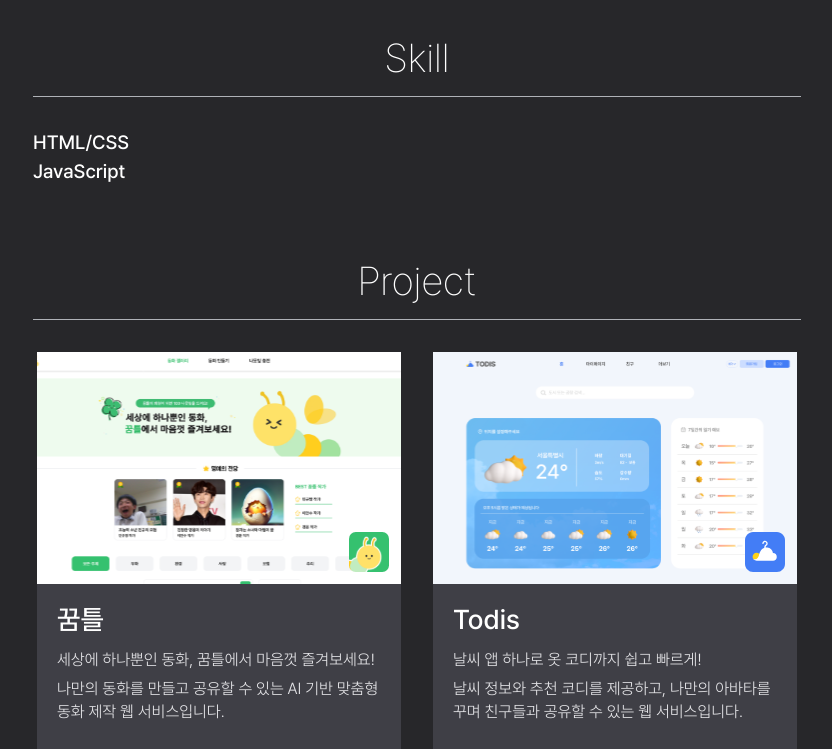
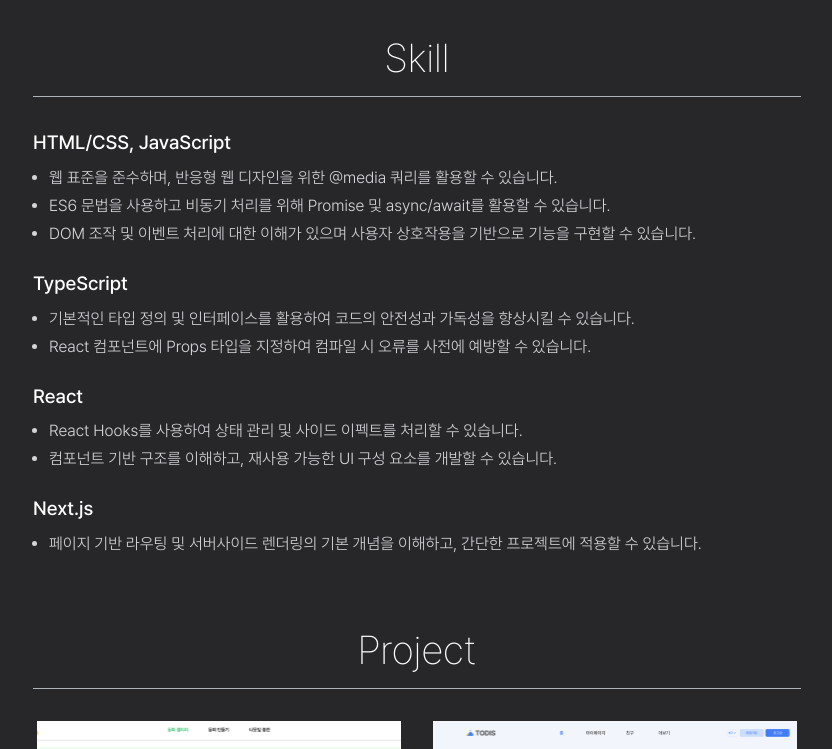
Before and after one commit to nagyeongyun/portfolio, a React (Create React App) app: page / in a window 1280 px wide. Shown: the part 820-1569 px from the top of the page, without its empty margins (223-1055 px from the left). Built offline with nearby package versions, Linux system fonts and the light colour scheme.

Commit message:
feat: skill 섹션 추가

```diff
--- a/src/components/section/SectionContent.tsx
+++ b/src/components/section/SectionContent.tsx
@@ -8,7 +8,9 @@
       className={`flex flex-row mt-0.5 items-center ${click ? 'underline-animation cursor-pointer' : ''}`}
     >
       <div className="flex items-center">
-        <p className="text-[1rem] mb-0">◦ {content}</p>
+        <ul className="list-disc list-inside text-[1rem]">
+          <li>{content}</li>
+        </ul>
         {click && (
           <OpenDetail className="w-[0.77rem] h-[0.77rem] ml-[0.35rem] mb-[0.05rem]" />
         )}
--- a/src/data/project0.ts
+++ b/src/data/project0.ts
@@ -1,11 +1,11 @@
-import { ProjectDetailProps } from 'types/Modal';
+import { ProjectDetail } from 'types/Modal';
 import image0 from '../assets/img/pj0-page0.png';
 import image1 from '../assets/img/pj0-page1.png';
 import image2 from '../assets/img/pj0-page2.png';
 import image3 from '../assets/img/pj0-page3.png';
 import dev0 from '../assets/img/pj0-dev0.gif';
 
-export const project0: ProjectDetailProps = {
+export const project0: ProjectDetail = {
   title: 'Todis',
   subTitle: '날씨 맞춤 코디 추천 웹 서비스',
   duration: '2023.07 - 2023.08',
--- a/src/data/project1.ts
+++ b/src/data/project1.ts
@@ -1,4 +1,4 @@
-import { ProjectDetailProps } from 'types/Modal';
+import { ProjectDetail } from 'types/Modal';
 import image0 from '../assets/img/pj1-page0.png';
 import image1 from '../assets/img/pj1-page1.png';
 import image2 from '../assets/img/pj1-page2.png';
@@ -10,7 +10,7 @@
 import dev2 from '../assets/img/pj1-dev2.png';
 import dev3 from '../assets/img/pj1-dev3.png';
 
-export const project1: ProjectDetailProps = {
+export const project1: ProjectDetail = {
   title: '꿈틀',
   subTitle: 'AI 기반 맞춤형 동화 제작 웹 서비스',
   duration: '2024.07 - 2024.08',
--- a/src/data/projectDetail.ts
+++ b/src/data/projectDetail.ts
@@ -1,5 +1,5 @@
-import { ProjectDetailProps } from 'types/Modal';
+import { ProjectDetail } from 'types/Modal';
 import { project0 } from './project0';
 import { project1 } from './project1';
 
-export const projectDetailData: ProjectDetailProps[] = [project0, project1];
+export const projectDetailData: ProjectDetail[] = [project0, project1];
--- /dev/null
+++ b/src/data/skillDetail.ts
@@ -0,0 +1,20 @@
+import { SkillDetail } from 'types/Section';
+
+export const skillDetail: SkillDetail = {
+  'HTML/CSS, JavaScript': [
+    '웹 표준을 준수하며, 반응형 웹 디자인을 위한 @media 쿼리를 활용할 수 있습니다.',
+    'ES6 문법을 사용하고 비동기 처리를 위해 Promise 및 async/await를 활용할 수 있습니다.',
+    'DOM 조작 및 이벤트 처리에 대한 이해가 있으며 사용자 상호작용을 기반으로 기능을 구현할 수 있습니다.',
+  ],
+  TypeScript: [
+    '기본적인 타입 정의 및 인터페이스를 활용하여 코드의 안전성과 가독성을 향상시킬 수 있습니다.',
+    'React 컴포넌트에 Props 타입을 지정하여 컴파일 시 오류를 사전에 예방할 수 있습니다.',
+  ],
+  React: [
+    'React Hooks를 사용하여 상태 관리 및 사이드 이펙트를 처리할 수 있습니다.',
+    '컴포넌트 기반 구조를 이해하고, 재사용 가능한 UI 구성 요소를 개발할 수 있습니다.',
+  ],
+  'Next.js': [
+    '페이지 기반 라우팅 및 서버사이드 렌더링의 기본 개념을 이해하고, 간단한 프로젝트에 적용할 수 있습니다.',
+  ],
+};
--- a/src/pages/Skill.tsx
+++ b/src/pages/Skill.tsx
@@ -1,14 +1,22 @@
 import SectionTitle from '../components/section/SectionTitle';
+import { skillDetail } from 'data/skillDetail';
 
 const Skill = () => {
   return (
     <>
       <SectionTitle title="Skill" />
-      <p className="font-Pretendard-200 text-[1.2rem]">
-        HTML/CSS
-        <br />
-        JavaScript
-      </p>
+      <div>
+        {Object.entries(skillDetail).map(([skill, descriptions]) => (
+          <div key={skill} className="mb-6">
+            <h3 className="font-Pretendard-200 text-[1.2rem] mb-2">{skill}</h3>
+            <ul className="list-disc pl-4 space-y-1 text-zinc-300">
+              {descriptions.map((description, index) => (
+                <li key={index}>{description}</li>
+              ))}
+            </ul>
+          </div>
+        ))}
+      </div>
     </>
   );
 };
--- a/src/types/Section.ts
+++ b/src/types/Section.ts
@@ -25,3 +25,7 @@
 export interface TagProps {
   skill: string[];
 }
+
+export interface SkillDetail {
+  [key: string]: string[];
+}
```
Also changed, not shown: src/types/Modal.ts (+7 -16 lines).
